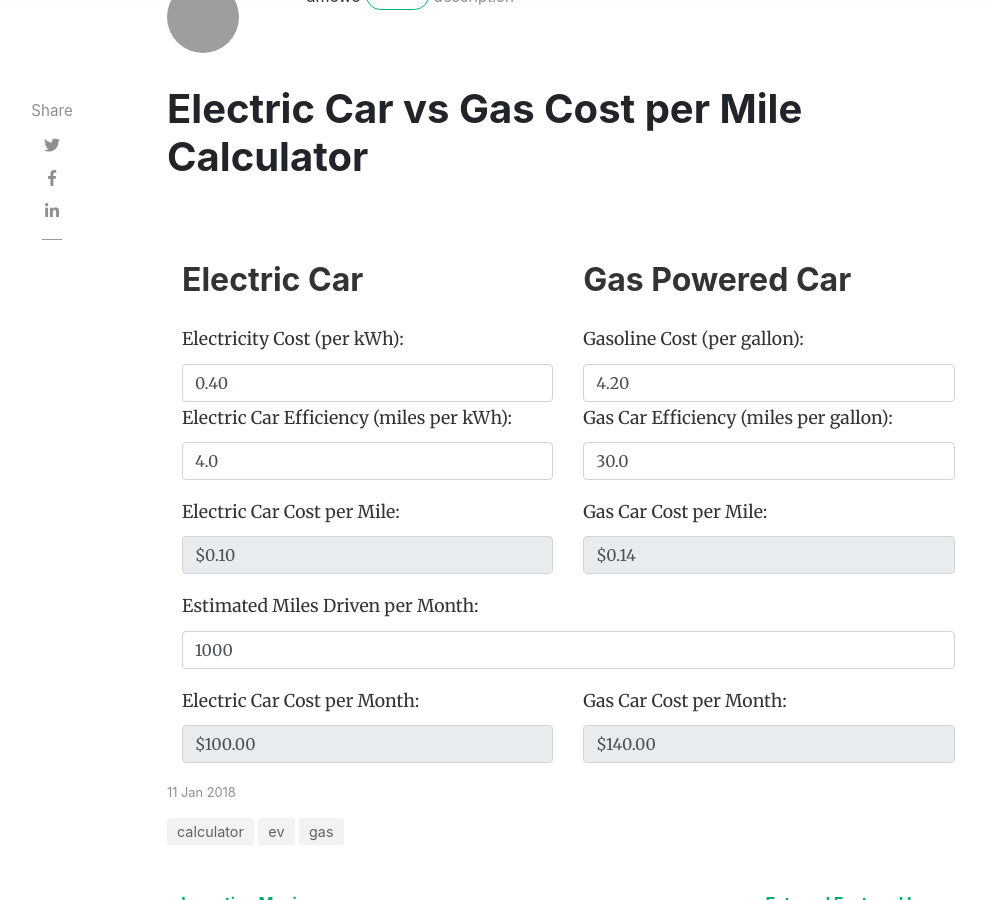
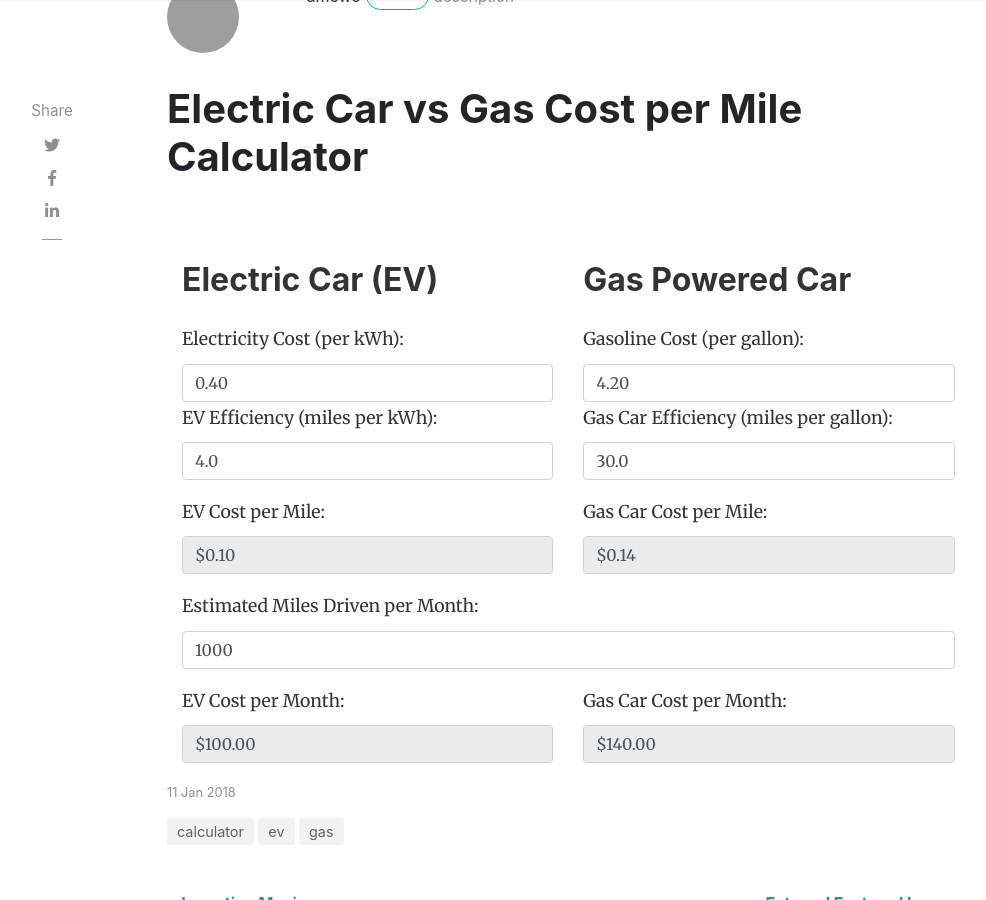
Before and after one commit to dmcwo/ev-calculators, a Jekyll site: the page built from _posts/2018-01-11-ev-vs-gas-calculator.html, in a window 1280 px wide and 900 px high, scrolled down 250 px. Shown: the whole window, without its empty margins (118-1104 px from the left). Built offline with Jekyll 4.4.1, drawn with Linux system fonts in a browser that asks for light colours; nearby versions of some CDN libraries; comment, search, counter and statistics services are not loaded; grey boxes are pictures that could not be loaded.

Commit message:
Update 2018-01-11-ev-vs-gas-calculator.html

```diff
--- a/_posts/2018-01-11-ev-vs-gas-calculator.html
+++ b/_posts/2018-01-11-ev-vs-gas-calculator.html
@@ -11,12 +11,11 @@ hidden: true
 <form>
 <div class="row">
     <div class="col-md-6">
-        <h2>Electric Car</h2>
-
+        <h2>Electric Car (EV)</h2>
                 <div class="form-group">
                     <label for="electric-cost">Electricity Cost (per kWh):</label>
 				<input type="number" class="form-control" id="electric-cost" step="0.01" required oninput="calculateCost()" value="0.40">
-                    <label for="electric-efficiency">Electric Car Efficiency (miles per kWh):</label>
+                    <label for="electric-efficiency">EV Efficiency (miles per kWh):</label>
 				<input type="number" class="form-control" id="electric-efficiency" step="0.01" required oninput="calculateCost()" value="4.0">
                 </div>
     </div>
@@ -33,7 +32,7 @@ hidden: true
     <div class="row">
         <div class="col-md-6">
             <div class="form-group">
-				<label for="electric-cost-per-mile">Electric Car Cost per Mile:</label>
+				<label for="electric-cost-per-mile">EV Cost per Mile:</label>
 				<input type="text" class="form-control" id="electric-cost-per-mile" readonly>
 			</div>
         </div>
@@ -55,7 +54,7 @@ hidden: true
     <div class="row">
         <div class="col-md-6">
             <div class="form-group">
-				<label for="electric-cost-per-month">Electric Car Cost per Month:</label>
+				<label for="electric-cost-per-month">EV Cost per Month:</label>
 				<input type="text" class="form-control" id="electric-cost-per-month" readonly>
 			</div>
         </div>
@@ -92,10 +91,3 @@ function calculateCost() {
 
 window.onload = calculateCost;
 </script>
-<!--<script src="{{ site.baseurl }}/assets/js/ev-calcultator.js"></script>-->
-<!-- add Bootstrap and jQuery scripts -->
-<!--
-	<script src="https://code.jquery.com/jquery-3.3.1.slim.min.js"></script>
-	<script src="https://cdnjs.cloudflare.com/ajax/libs/popper.js/1.14.7/umd/popper.min.js"></script>
--->
-<!--<script src="https://stackpath.bootstrapcdn.com/bootstrap/4.3.1/js/bootstrap.min.js"></script>-->
```
